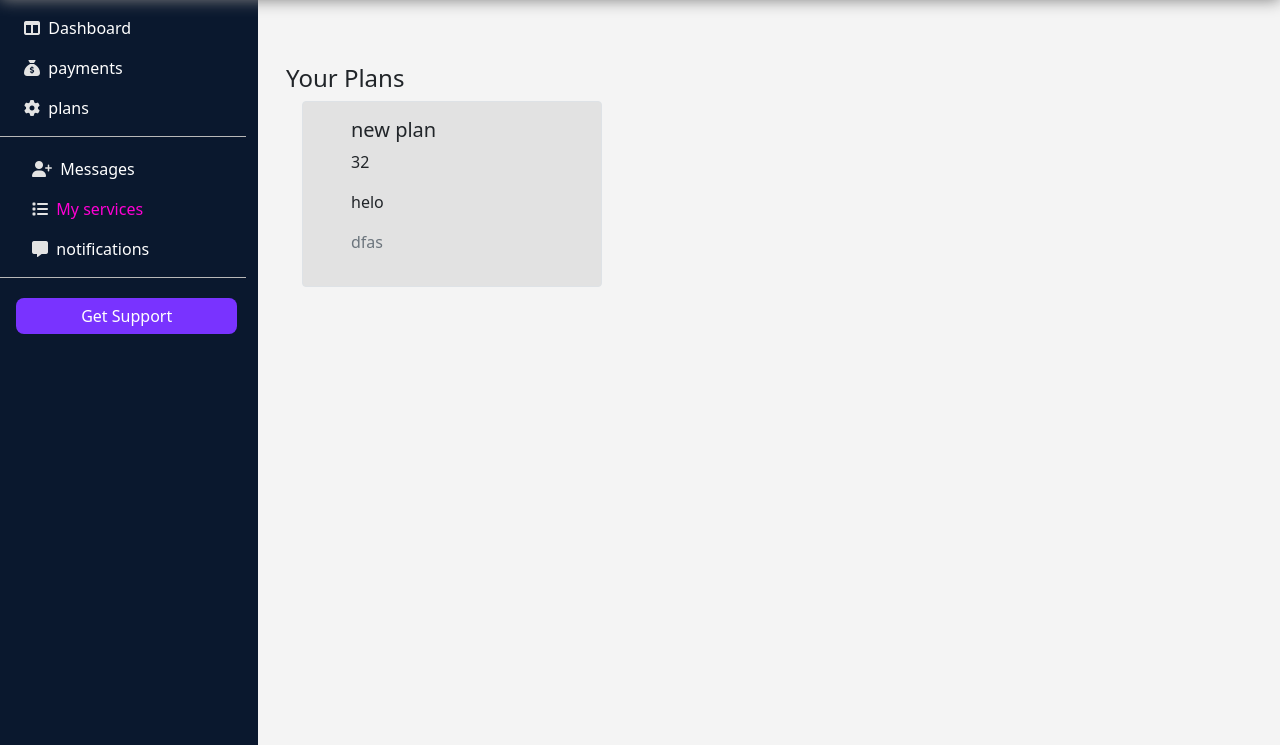
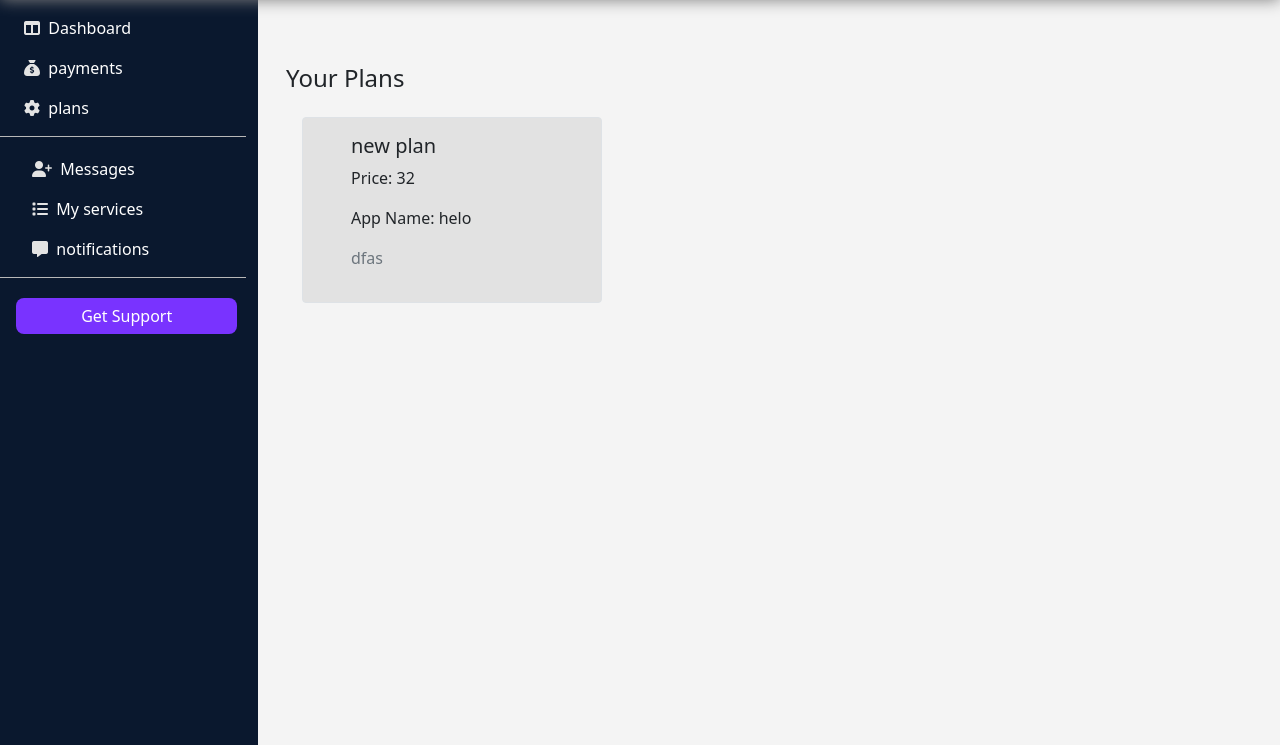
Before and after one commit to yaswanthsaivendra/billsnapdec, a Django app: page /customer-plans/ in a window 1280 px wide. Shown: the part 55-800 px from the top of the page. Run offline with Django 3.2, Linux system fonts and the light colour scheme; a user stored in the database is signed in; data comes from the database, SQL or seed files in the repository; some libraries are stand-ins or nearby versions.

Commit message:
some fixes in plan

```diff
--- a/templates/customerdashsidebar.html
+++ b/templates/customerdashsidebar.html
@@ -23,7 +23,7 @@
             </div>
             <div>
                 <i class="fa-solid fa-list"></i>
-                <a href="" id="active">&nbsp;My services</a>
+                <a href="">&nbsp;My services</a>
             </div>
             <div>
                 <i class="fa-solid fa-message"></i>
--- a/templates/customerplans.html
+++ b/templates/customerplans.html
@@ -85,12 +85,13 @@
                 <div class="col right create-customer ps-0 pe-4 me-2" id="">
                     <div class="row mt-5">
                         <h4>Your Plans</h4>
-                        <div class="d-flex align-items">
+                        <div class="d-flex align-items my-3">
                             {% for plan in plans %}
                             <div class="plan-card border rounded bgsecondary p-3 mb-5 px-5 mx-3">
                                 <h5>{{ plan.title }}</h5>
-                                <p>{{ plan.price }}</p>
-                                <p>{{ plan.app }}</p>
+
+                                <p>Price:  {{ plan.price }}</p>
+                                <p>App Name: {{ plan.app }}</p>
                                 <p class="text-secondary">{{ plan.description }}</p>
                             </div>
                             {% endfor %}
```
Also changed, not shown: 1 other file.
